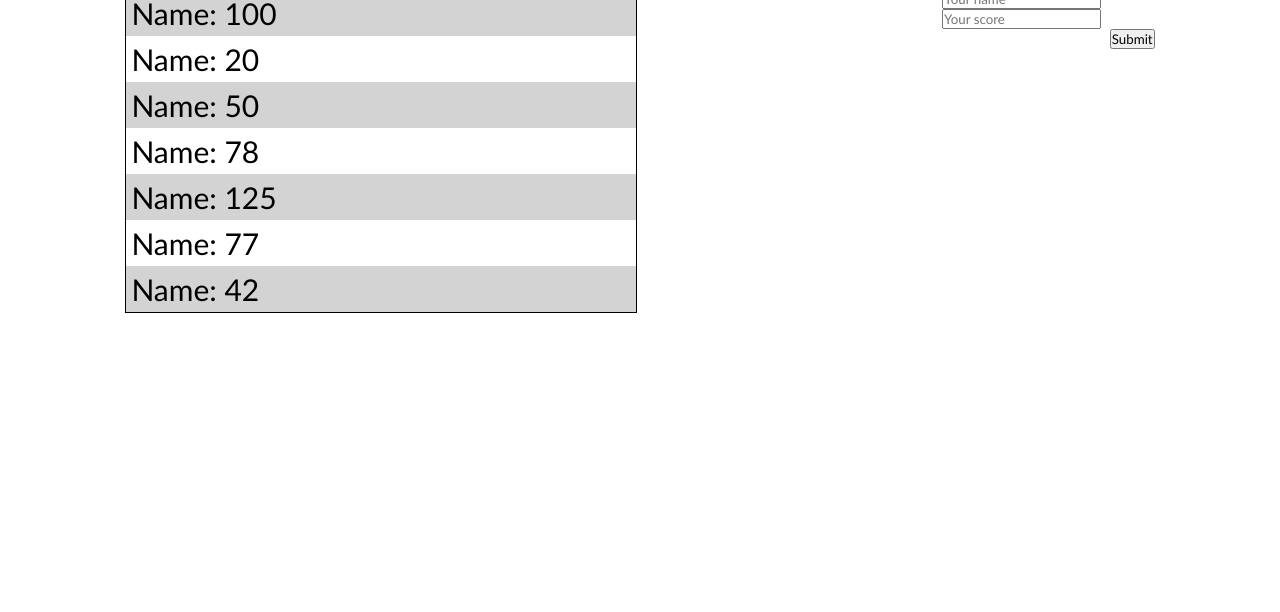
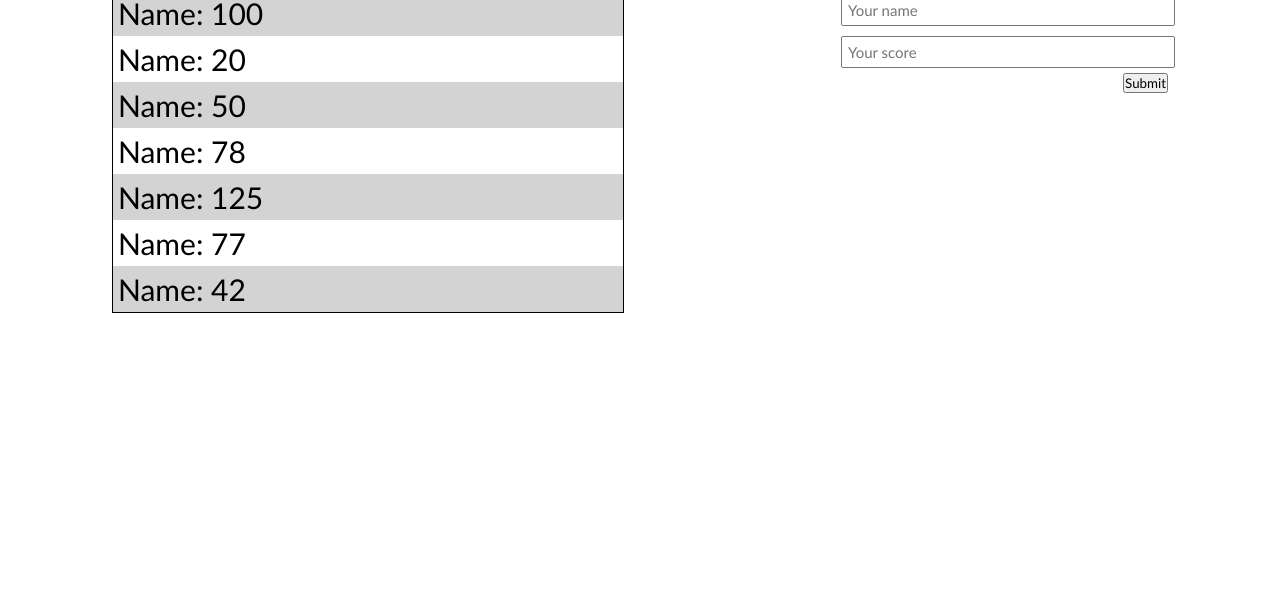
Before and after one commit to emyrue/leaderboard, a website built with webpack: page src/index.html in a window 1280 px wide. Shown: the part 188-800 px from the top of the page. Built offline with nearby package versions, Linux system fonts and the light colour scheme.

Commit message:
Styled form

```diff
--- a/src/style.css
+++ b/src/style.css
@@ -43,12 +43,27 @@ li {
   font-size: 30px;
 }
 
+.form-section {
+  width: 25%;
+}
+
 form {
   display: flex;
   flex-direction: column;
   align-items: center;
 }
 
+input {
+  width: 100%;
+  margin: 5px;
+  padding: 5px;
+  font-size: 15px;
+}
+
+input::placeholder {
+  font-size: 15px;
+}
+
 .submit {
   align-self: flex-end;
 }
```
Also changed, not shown: dist/index.bundle.js.
